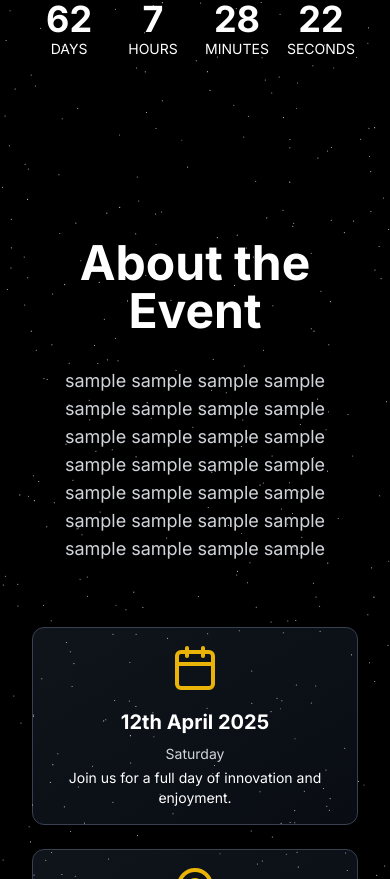
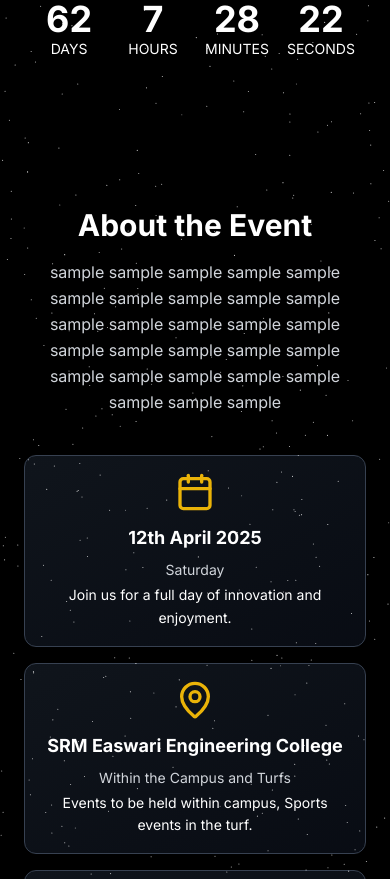
Before and after one commit to tanush-em/INVICTUS, a Next.js app: page / in a window 390 px wide. Shown: the part 685-1564 px from the top of the page. Built offline with nearby package versions, Linux system fonts and the light colour scheme.

Commit message:
responsiveness added to /about

```diff
--- a/app/components/AboutSection.js
+++ b/app/components/AboutSection.js
@@ -48,28 +48,28 @@ export default function AboutSection() {
   ];
 
   return (
-    <section className="py-20 px-8">
+    <section className="py-12 md:py-16 lg:py-20 px-4 md:px-6 lg:px-8">
       <div className="max-w-6xl mx-auto">
-        <div className="text-center mb-16">
-          <h2 className="text-5xl font-bold mb-8 text-white">
+        <div className="text-center mb-10 md:mb-16">
+          <h2 className="text-3xl md:text-4xl lg:text-5xl font-bold mb-4 md:mb-6 lg:mb-8 text-white text-center">
             About the Event
           </h2>
-          <p className="text-lg text-gray-300 mb-8 max-w-3xl mx-auto">
-          sample sample sample sample sample sample sample sample sample sample sample sample sample sample sample sample sample sample sample sample sample sample sample sample sample sample sample sample
+          <p className="text-base md:text-lg text-gray-300 mb-6 md:mb-8 max-w-3xl mx-auto leading-relaxed px-4 md:px-0">
+            sample sample sample sample sample sample sample sample sample sample sample sample sample sample sample sample sample sample sample sample sample sample sample sample sample sample sample sample
           </p>
         </div>
 
-        <div className="grid grid-cols-1 md:grid-cols-2 lg:grid-cols-3 gap-6">
+        <div className="grid grid-cols-1 md:grid-cols-2 lg:grid-cols-3 gap-4 md:gap-6 px-2 md:px-0">
           {features.map((feature, index) => (
             <div
               key={index}
-              className="p-4 rounded-xl bg-gradient-to-br from-gray-800/50 to-gray-900/50 hover:from-gray-800 hover:to-gray-900 transition-all duration-300 border border-gray-700 hover:border-gray-600 group"
+              className="p-4 md:p-6 rounded-xl bg-gradient-to-br from-gray-800/50 to-gray-900/50 hover:from-gray-800 hover:to-gray-900 transition-all duration-300 border border-gray-700 hover:border-gray-600 group"
             >
               <div className="flex flex-col items-center text-center">
-                <feature.icon className={`w-12 h-12 mb-4 ${feature.color} group-hover:scale-110 transition-transform duration-300`} />
-                <h3 className="font-bold text-xl mb-2">{feature.title}</h3>
-                <p className="text-sm  text-gray-300 mb-1">{feature.subtitle}</p>
-                <p className="text-sm text-white">{feature.description}</p>
+                <feature.icon className={`w-10 h-10 md:w-12 md:h-12 mb-3 md:mb-4 ${feature.color} group-hover:scale-110 transition-transform duration-300`} />
+                <h3 className="font-bold text-lg md:text-xl mb-2">{feature.title}</h3>
+                <p className="text-sm md:text-base text-gray-300 mb-1">{feature.subtitle}</p>
+                <p className="text-sm md:text-base text-white leading-relaxed">{feature.description}</p>
               </div>
             </div>
           ))}
```
